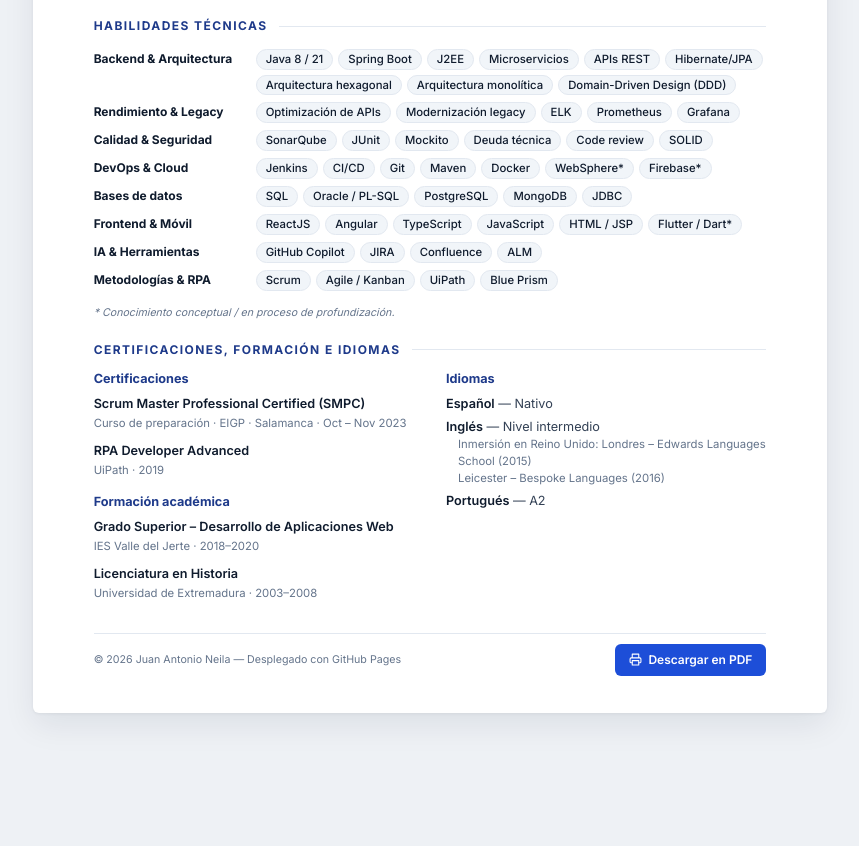
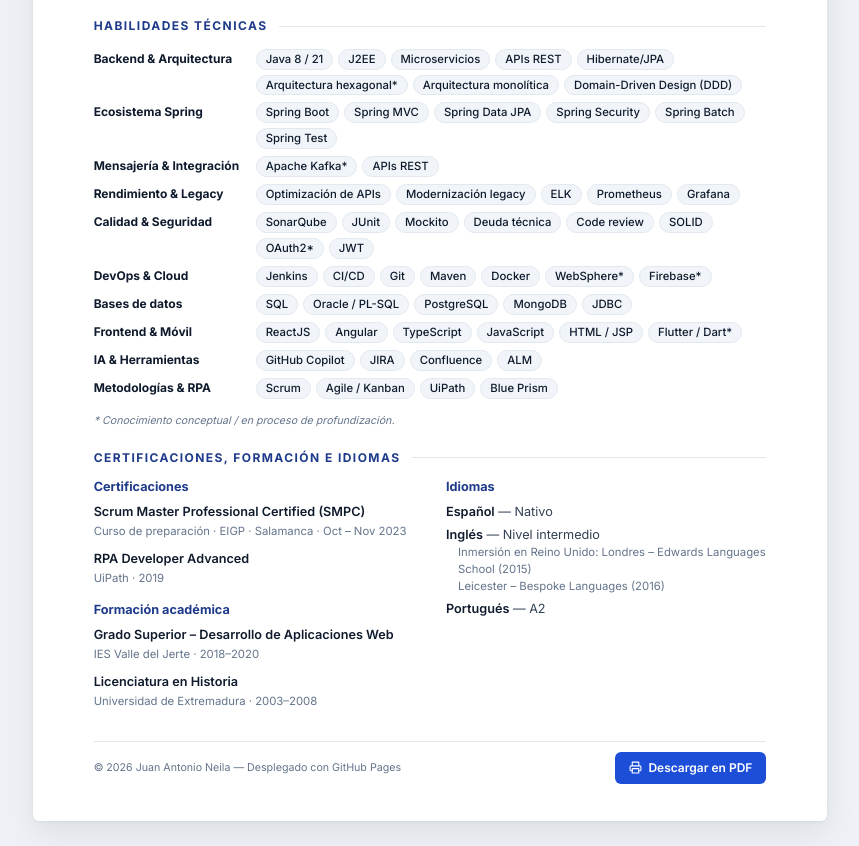
Before and after one commit to janlo-dev/cv-janeila, a plain HTML site: page index.html in a window 1280 px wide. Shown: the part 1679-2525 px from the top of the page, without its empty margins (210-1069 px from the left). Before the commit the page ends 2432 px from the top, so only its background shows below. Drawn offline with Linux system fonts and the light colour scheme.

Commit message:
amplía habilidades técnicas (ecosistema Spring, Kafka, OAuth2/JWT) y ajusta asteriscos
Co-Authored-By: Claude Sonnet 5.5 <noreply@anthropic.com>

```diff
--- a/index.html
+++ b/index.html
@@ -841,13 +841,19 @@
                 <h2>Habilidades técnicas</h2>
                 <dl class="skills">
                     <dt>Backend &amp; Arquitectura</dt>
-                    <dd><span class="chip">Java 8 / 21</span><span class="chip">Spring Boot</span><span class="chip">J2EE</span><span class="chip">Microservicios</span><span class="chip">APIs REST</span><span class="chip">Hibernate/JPA</span><span class="chip">Arquitectura hexagonal</span><span class="chip">Arquitectura monolítica</span><span class="chip">Domain-Driven Design (DDD)</span></dd>
+                    <dd><span class="chip">Java 8 / 21</span><span class="chip">J2EE</span><span class="chip">Microservicios</span><span class="chip">APIs REST</span><span class="chip">Hibernate/JPA</span><span class="chip">Arquitectura hexagonal*</span><span class="chip">Arquitectura monolítica</span><span class="chip">Domain-Driven Design (DDD)</span></dd>
+
+                    <dt>Ecosistema Spring</dt>
+                    <dd><span class="chip">Spring Boot</span><span class="chip">Spring MVC</span><span class="chip">Spring Data JPA</span><span class="chip">Spring Security</span><span class="chip">Spring Batch</span><span class="chip">Spring Test</span></dd>
+
+                    <dt>Mensajería &amp; Integración</dt>
+                    <dd><span class="chip">Apache Kafka*</span><span class="chip">APIs REST</span></dd>
 
                     <dt>Rendimiento &amp; Legacy</dt>
                     <dd><span class="chip">Optimización de APIs</span><span class="chip">Modernización legacy</span><span class="chip">ELK</span><span class="chip">Prometheus</span><span class="chip">Grafana</span></dd>
 
                     <dt>Calidad &amp; Seguridad</dt>
-                    <dd><span class="chip">SonarQube</span><span class="chip">JUnit</span><span class="chip">Mockito</span><span class="chip">Deuda técnica</span><span class="chip">Code review</span><span class="chip">SOLID</span></dd>
+                    <dd><span class="chip">SonarQube</span><span class="chip">JUnit</span><span class="chip">Mockito</span><span class="chip">Deuda técnica</span><span class="chip">Code review</span><span class="chip">SOLID</span><span class="chip">OAuth2*</span><span class="chip">JWT</span></dd>
 
                     <dt>DevOps &amp; Cloud</dt>
                     <dd><span class="chip">Jenkins</span><span class="chip">CI/CD</span><span class="chip">Git</span><span class="chip">Maven</span><span class="chip">Docker</span><span class="chip">WebSphere*</span><span class="chip">Firebase*</span></dd>
@@ -1062,13 +1068,19 @@
                 <h2>Technical skills</h2>
                 <dl class="skills">
                     <dt>Backend &amp; Architecture</dt>
-                    <dd><span class="chip">Java 8 / 21</span><span class="chip">Spring Boot</span><span class="chip">J2EE</span><span class="chip">Microservices</span><span class="chip">REST APIs</span><span class="chip">Hibernate/JPA</span><span class="chip">Hexagonal architecture</span><span class="chip">Monolithic architecture</span><span class="chip">Domain-Driven Design (DDD)</span></dd>
+                    <dd><span class="chip">Java 8 / 21</span><span class="chip">J2EE</span><span class="chip">Microservices</span><span class="chip">REST APIs</span><span class="chip">Hibernate/JPA</span><span class="chip">Hexagonal architecture*</span><span class="chip">Monolithic architecture</span><span class="chip">Domain-Driven Design (DDD)</span></dd>
+
+                    <dt>Spring Ecosystem</dt>
+                    <dd><span class="chip">Spring Boot</span><span class="chip">Spring MVC</span><span class="chip">Spring Data JPA</span><span class="chip">Spring Security</span><span class="chip">Spring Batch</span><span class="chip">Spring Test</span></dd>
+
+                    <dt>Messaging &amp; Integration</dt>
+                    <dd><span class="chip">Apache Kafka*</span><span class="chip">REST APIs</span></dd>
 
                     <dt>Performance &amp; Legacy</dt>
                     <dd><span class="chip">API optimization</span><span class="chip">Legacy modernization</span><span class="chip">ELK</span><span class="chip">Prometheus</span><span class="chip">Grafana</span></dd>
 
                     <dt>Quality &amp; Security</dt>
-                    <dd><span class="chip">SonarQube</span><span class="chip">JUnit</span><span class="chip">Mockito</span><span class="chip">Technical debt</span><span class="chip">Code review</span><span class="chip">SOLID</span></dd>
+                    <dd><span class="chip">SonarQube</span><span class="chip">JUnit</span><span class="chip">Mockito</span><span class="chip">Technical debt</span><span class="chip">Code review</span><span class="chip">SOLID</span><span class="chip">OAuth2*</span><span class="chip">JWT</span></dd>
 
                     <dt>DevOps &amp; Cloud</dt>
                     <dd><span class="chip">Jenkins</span><span class="chip">CI/CD</span><span class="chip">Git</span><span class="chip">Maven</span><span class="chip">Docker</span><span class="chip">WebSphere*</span><span class="chip">Firebase*</span></dd>
```
